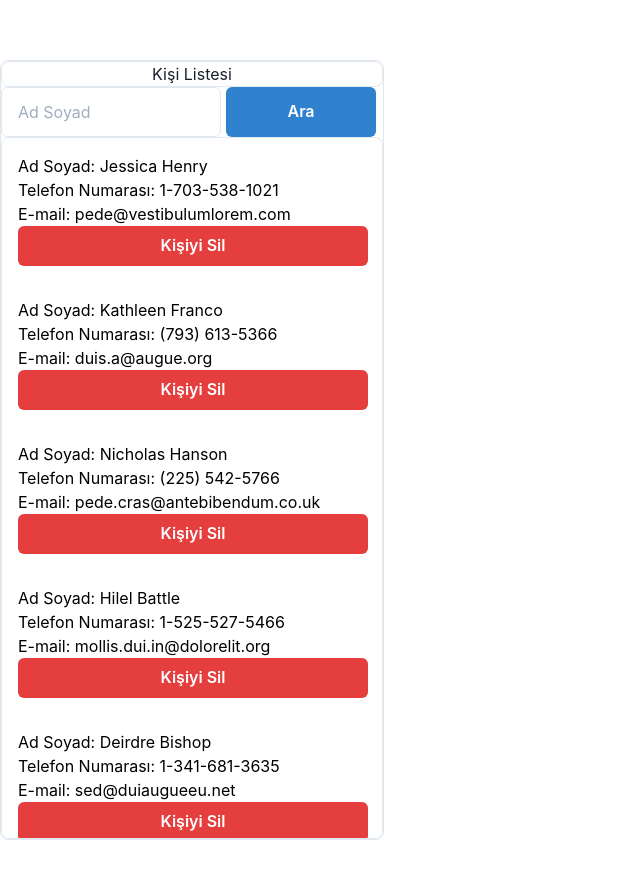
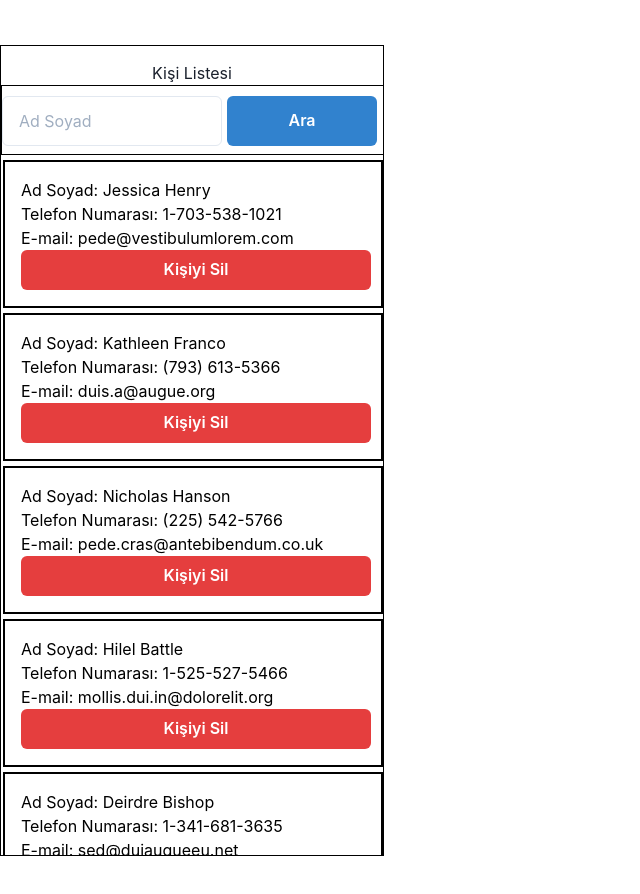
Before and after one commit to mehmetduran932/person-list-app, a React (Create React App) app: page / in a window 1280 px wide. Shown: the top 894 px of the page, without its empty margins (0-640 px from the left). Built offline with nearby package versions, Linux system fonts and the light colour scheme.

Commit message:
görsel düzenleme yapıldı

```diff
--- a/src/components/PersonList.js
+++ b/src/components/PersonList.js
@@ -1,7 +1,7 @@
-import React, { useEffect } from "react";
+import React, { useEffect, useState } from "react";
 import { connect } from "react-redux";
 import { getPerson, removePerson } from "../redux/personActions";
-import { Flex, Box, Button } from "@chakra-ui/react";
+import { Flex, Box, Button, Spinner } from "@chakra-ui/react";
 import Search from "./Search";
 import { Scrollbars } from "react-custom-scrollbars";
 
@@ -16,22 +16,16 @@ function PersonList({ person, removePerson }) {
   };
   return (
     <div>
-      <Flex h="900px" w="1500px" alignItems="center">
-        <Box maxW="sm" borderWidth="1px" borderRadius="lg" overflow="hidden">
-          <Box maxW="sm" borderWidth="1px" borderRadius="lg" overflow="hidden">
+      <Flex h="900px" w="1500px" alignItems="center" borderColor="black">
+        <Box maxW="sm" borderWidth="1px" overflow="hidden" borderColor="black">
+          <Box maxW="sm" borderColor="black" marginTop="15px">
             <h1>Kişi Listesi</h1>
           </Box>
-          <Box w="600px">
+          <Box w="600px" h="70px" borderWidth="1px" borderColor="black">
             <Search />
           </Box>
 
-          <Box
-            maxW="sm"
-            borderWidth="1px"
-            borderRadius="lg"
-            overflow="hidden"
-            alignItems="center"
-          >
+          <Box maxW="sm" overflow="hidden" alignItems="center">
             <Scrollbars
               style={{
                 width: 380,
@@ -41,7 +35,7 @@ function PersonList({ person, removePerson }) {
               }}
             >
               {person.map((p) => (
-                <Flex>
+                <Flex borderWidth="2px" marginTop="5px" borderColor="black">
                   <Box p="4" bg="white.400" textAlign="left">
                     <h1>Ad Soyad: {p.name}</h1>
                     <h1>Telefon Numarası: {p.phone}</h1>
--- a/src/components/Search.js
+++ b/src/components/Search.js
@@ -4,7 +4,7 @@ import "../../src/search.css";
 export default function Search() {
   return (
     <div>
-      <Flex>
+      <Flex marginTop="10px">
         <Box>
           <Input placeholder="Ad Soyad" w="220px" h="50px" />
         </Box>
```
